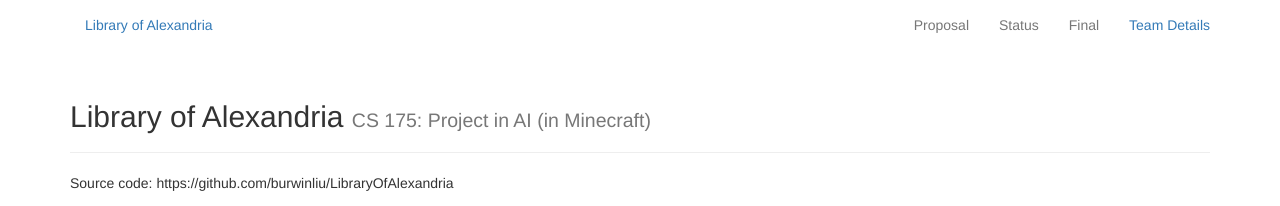
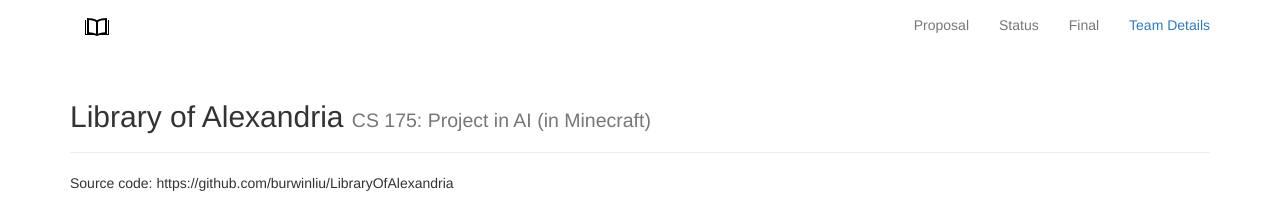
Before and after one commit to burwinliu-zz/LibraryOfAlexandria, a Jekyll site: the page built from docs/index.md, in a window 1280 px wide. Shown: the top 206 px of the page. Built offline with Jekyll 4.4.1, drawn with Linux system fonts in a browser that asks for light colours; formulas are drawn with MathJax 3.

Commit message:
updaitng template

```diff
--- a/docs/_layouts/default.html
+++ b/docs/_layouts/default.html
@@ -50,7 +50,9 @@
       <div class="container">
         <div id="navbar" class="collapse navbar-collapse">
           <ul class="nav navbar-nav">
-            <li class="{% if current[1] == 'index.html' or current[1] == %} active {% endif %}"><a href="index.html">{{ site.title }}</a></li>
+            <li class="{% if current[1] == 'index.html' or current[1] == %} active {% endif %}">
+              <a href="index.html"><img src="{{'static/icon.svg' | relative_url'}}" alt="{{site.title}}"></a>
+            </li>
           </ul>
           <ul class="nav navbar-nav navbar-right">
             <li class="{{ proposalClass }}{% if current[1] == 'proposal.html' %} active {% endif %}"><a href="proposal.html">Proposal</a></li>
```
